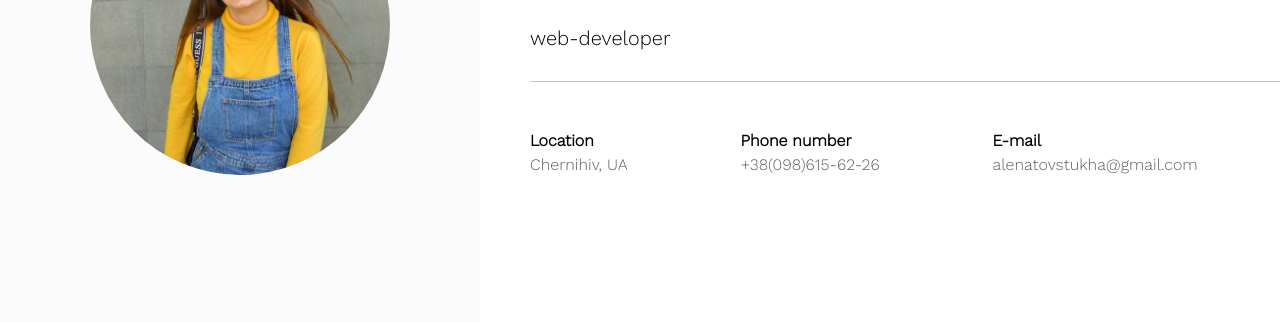
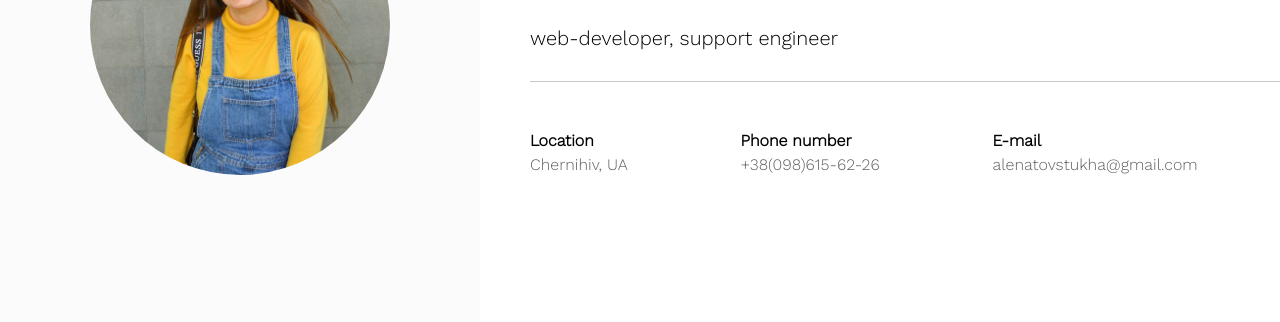
Before and after one commit to alonatovstukha/CV, a plain HTML site: page index.html in a window 1280 px wide. Shown: the part 275-597 px from the top of the page. Drawn offline with nearby package versions, Linux system fonts and the light colour scheme.

Commit message:
index changed

```diff
--- a/index.html
+++ b/index.html
@@ -24,7 +24,7 @@
           <span class="last-name">TOVSTUKHA</span>
         </div>
         <div class="who-links">
-          <span class="position">web-developer</span>
+          <span class="position">web-developer, support engineer</span>
           <div class="links">
             <a class="link" href="https://www.linkedin.com/in/%D0%B0%D0%BB%D0%B5%D0%BD%D0%B0-%D1%82%D0%BE%D0%B2%D1%81%D1%82%D1%83%D1%85%D0%B0-25614b1b9/" target="_blank">
               <img class="link-image" src="images/linkedin.png" />
```
